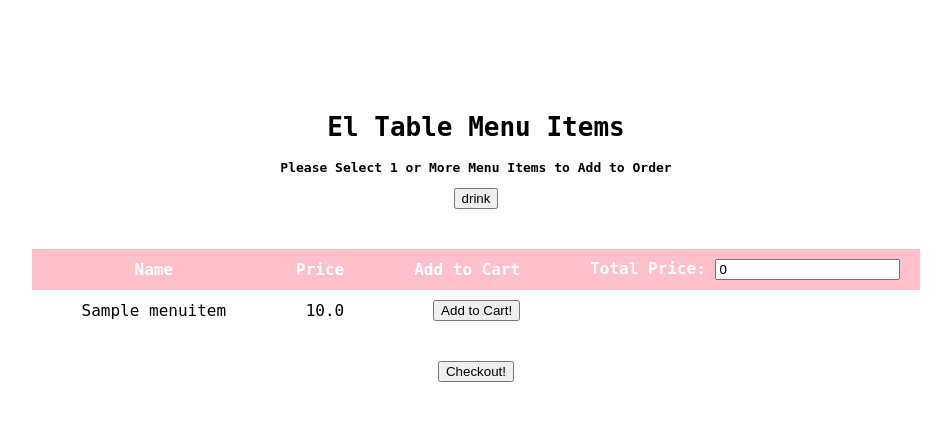
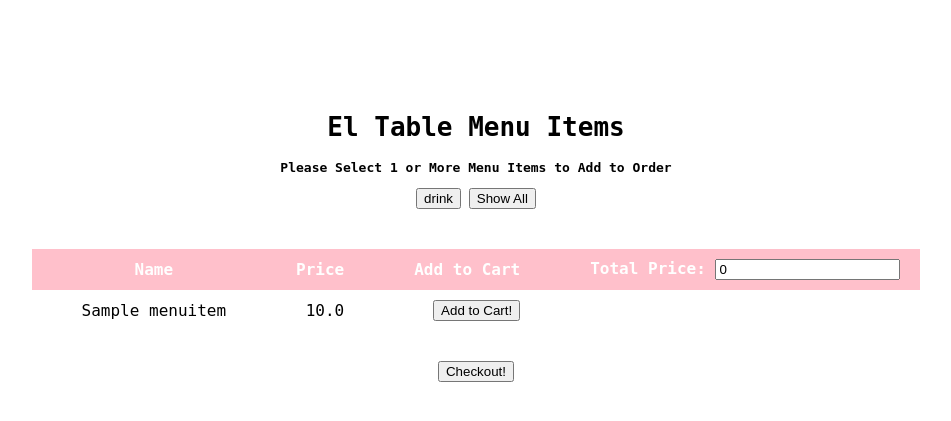
Before and after one commit to Hlotfy/eltabler, a Flask app: page /menu/ in a window 1280 px wide. Shown: the part 46-467 px from the top of the page, without its empty margins (164-1115 px from the left). Run offline with Flask 2, Linux system fonts and the light colour scheme; the visitor is signed in with stand-in values (Sample User, id 1); data comes from the database, SQL or seed files in the repository; tables that the repository leaves empty hold one stand-in row (values such as "Sample post"); some libraries are stand-ins or nearby versions.

Commit message:
minor filter changes

```diff
--- a/templates/inventory.html
+++ b/templates/inventory.html
@@ -26,6 +26,7 @@
 {% for category in kinds %}
 <button onclick="toggleV(this.value, {{category}})" value="{{category['kind']}}">{{category['kind']}}</button>
 {% endfor %}
+<button onclick="showAll()">Show All</button>
 
 <div id="ingredients-list">
     <h2>Current quantities</h2>
@@ -93,9 +94,12 @@
         console.log(category);
 
         // console.log(categories);
-        $("table#"+category).siblings("table").toggle();
+        $("table#"+category).show().siblings("table").hide();
 
+    }
 
+    function showAll(){
+        $("table").show();
     }
 
 </script>
--- a/templates/order_form.html
+++ b/templates/order_form.html
@@ -93,10 +93,11 @@ th{
   <div id="myBtnContainer">
 
   {% for category in kinds %}
-    {% if (category['kind'] != "pastry") and  (category['kind'] != "gluten-free") %}
+    {% if (category['kind'] != "pastry") and (category['kind'] != "gluten-free") and (category['kind'] != "soup") %}
     <button id="{{category['kind']}}" value="{{category['kind']}}" onclick="filterSelection(this.value)">{{category['kind']}}</button>
     {% endif %}
   {% endfor %}
+  <button onclick="filterSelection('all')">Show All</button>
 
   <!--<button id="sandwich-btn" class="btn" onclick="filterSelection('sandwich')"> Sandwiches</button>-->
   <!--<button id="drink-btn" class="btn" onclick="filterSelection('drink')"> Drinks</button>-->
@@ -375,7 +376,11 @@ function closeNav() {
 
 
 function filterSelection(className){
-  $("tr."+className).siblings("tr:not(."+className+"):not(.title)").toggle();
+  if (className==="all"){
+    $("tr").show();
+  }else{
+  $("tr."+className).show().siblings("tr:not(."+className+"):not(.title)").hide();
+  }
 }
 
 
```
